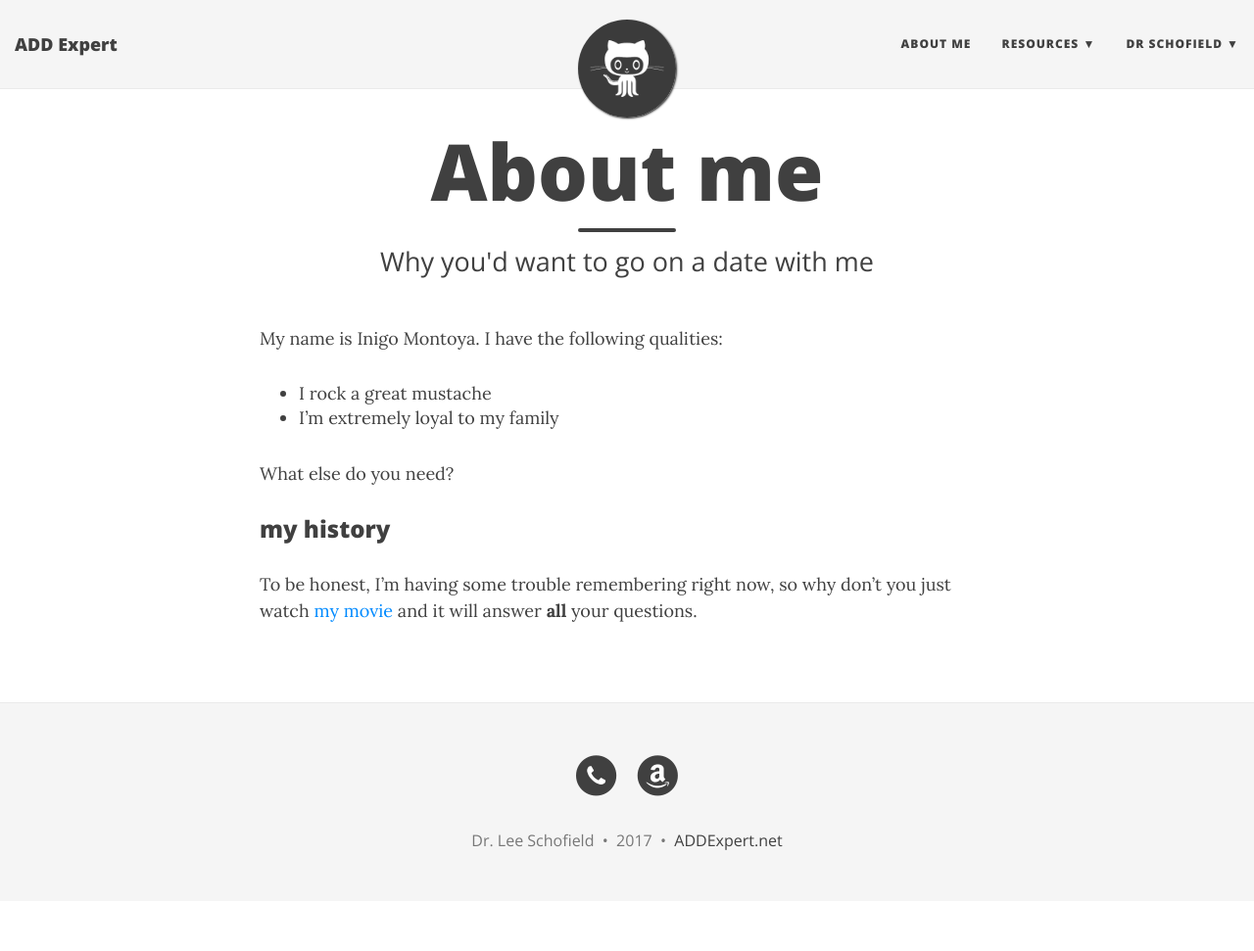
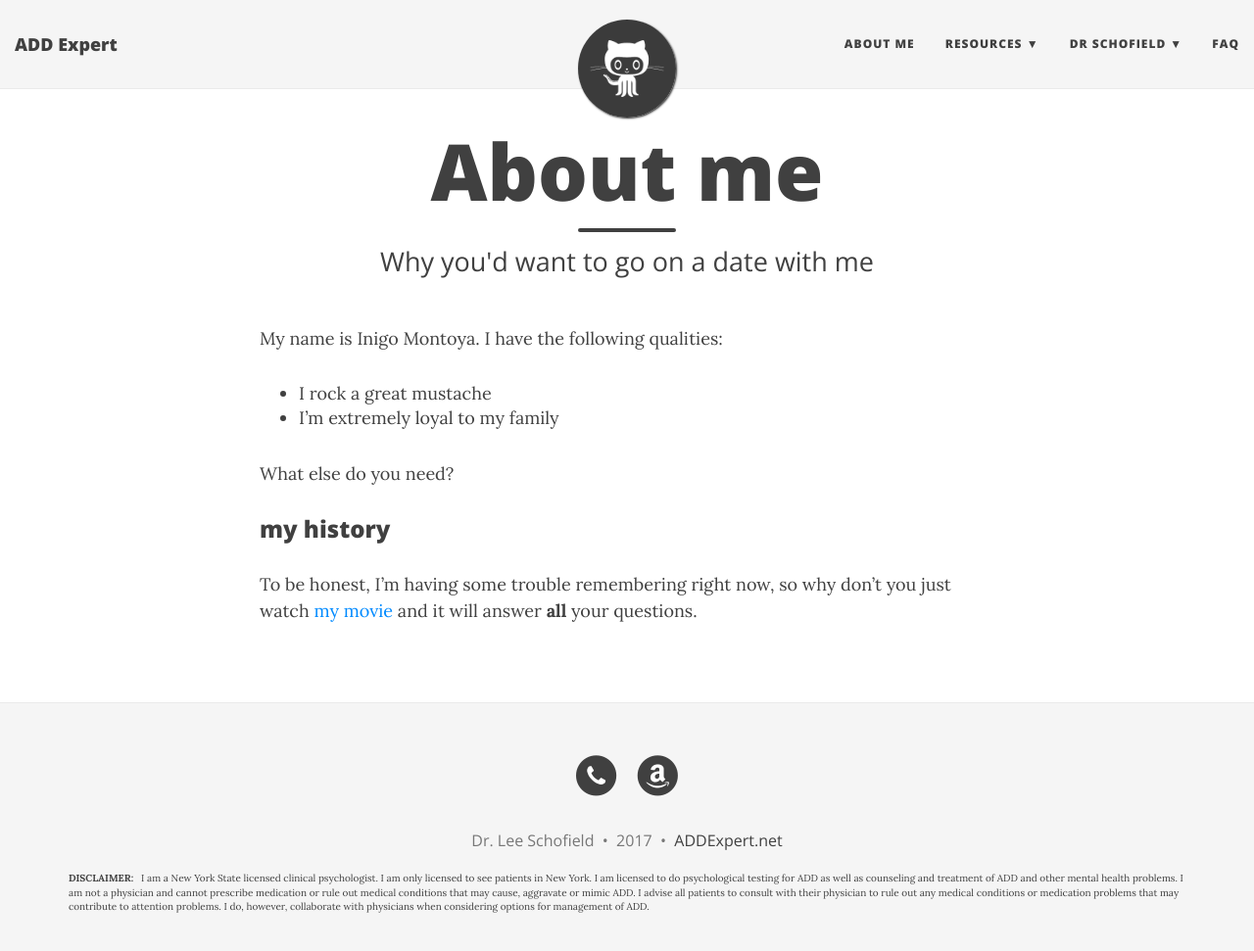
Before and after one commit to schof/schof.github.io, a Jekyll site: the page built from aboutme.md, in a window 1280 px wide and 983 px high. Shown: the top 971 px of the window at 98% size. Built offline with Jekyll 4.4.1, drawn with Linux system fonts in a browser that asks for light colours; nearby versions of some CDN libraries.

Commit message:
Add disclaimer to footer

```diff
--- a/_config.yml
+++ b/_config.yml
@@ -30,9 +30,10 @@ navbar-links:
     - Symptoms: 'symptoms'
     - Populations: 'populations'
   Dr Schofield:
-    - About: 'drschofield'
+    - About Me: 'drschofield'
+    - My Philosophy: 'philosophy'
     - Contact: 'contact'
-    - Disclaimer: 'disclaimer'
+  FAQ: 'faq'
 
 # Image to show in the navigation bar - image must be a square (width = height)
 # Remove this parameter if you don't want an image in the navbar
--- a/_includes/footer.html
+++ b/_includes/footer.html
@@ -34,5 +34,8 @@
 	    </p>
       </div>
     </div>
+    <div class='disclaimer'>
+      <b>DISCLAIMER:</b> &nbsp; I am a New York State licensed clinical psychologist. I am only licensed to see patients in New York. I am licensed to do psychological testing for ADD as well as counseling and treatment of ADD and other mental health problems. I am not a physician and cannot prescribe medication or rule out medical conditions that may cause, aggravate or mimic ADD. I advise all patients to consult with their physician to rule out any medical conditions or medication problems that may contribute to attention problems. I do, however, collaborate with physicians when considering options for management of ADD.
+    </div>
   </div>
 </footer>
--- a/css/main.css
+++ b/css/main.css
@@ -680,3 +680,8 @@ td.gutter {
 #social-share-section {
   margin-bottom: 30px;
 }
+
+div.disclaimer {
+  padding-top: 20px;
+  font-size: 10px;
+}
```
